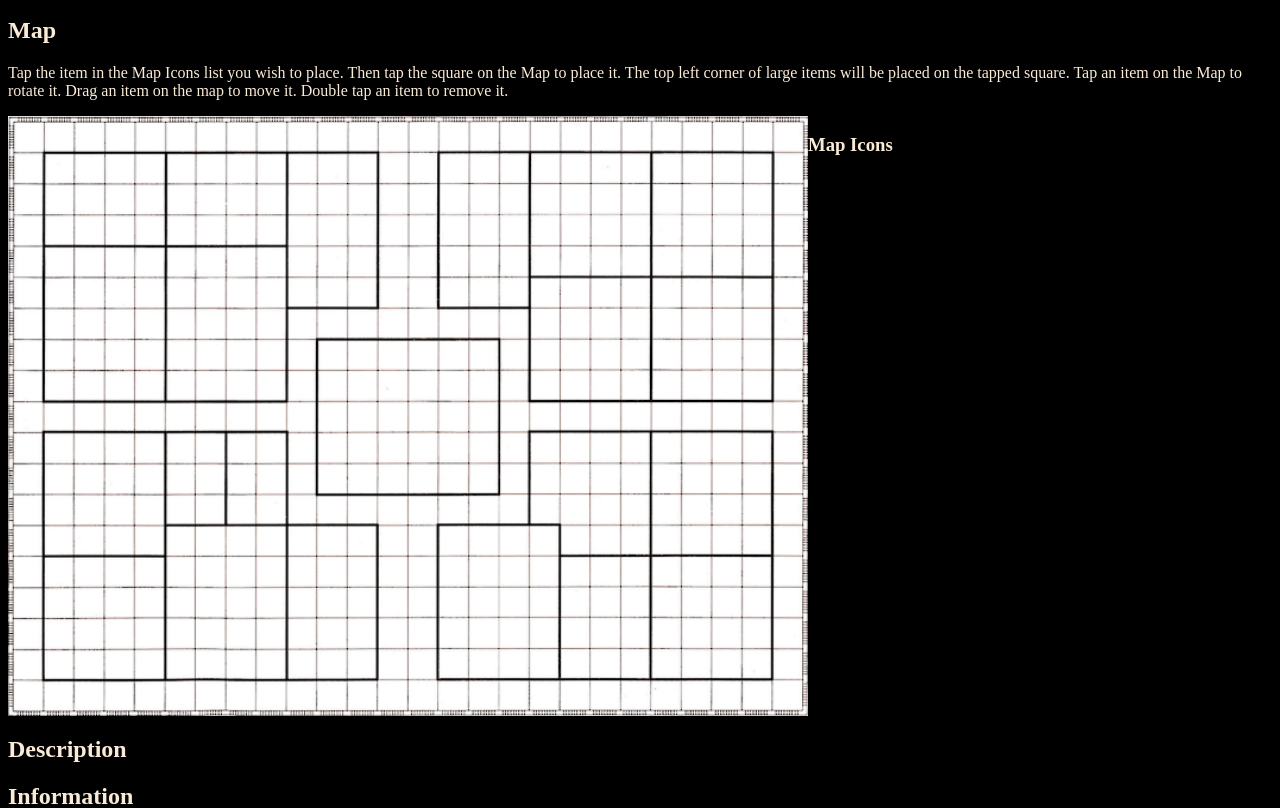
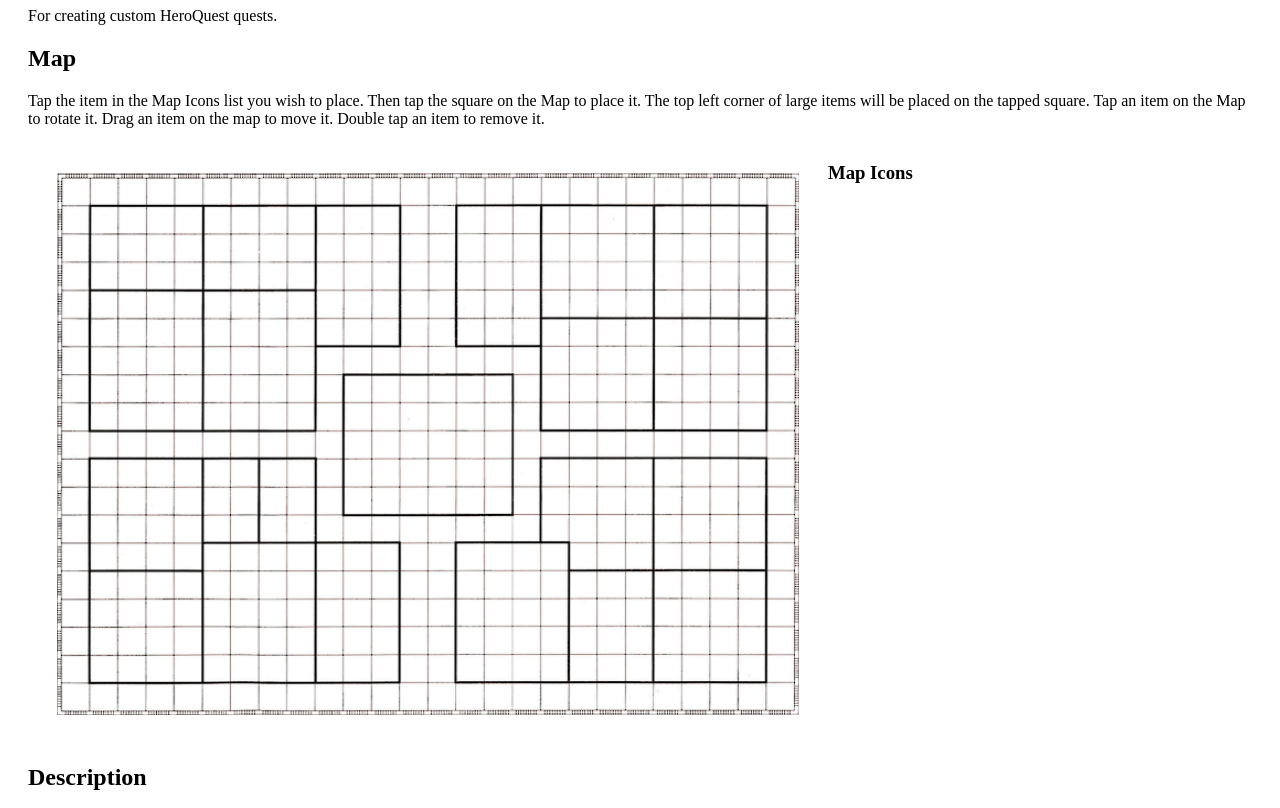
Before and after one commit to stevereuter/heroquest-quest-creator, a plain HTML site: page source/index.html in a window 1280 px wide. Shown: the part 101-909 px from the top of the page. Drawn offline with Linux system fonts and the light colour scheme.

Commit message:
Clean up

```diff
--- a/source/scripts/Draw.mjs
+++ b/source/scripts/Draw.mjs
@@ -1,11 +1,42 @@
 /** @format */
-// board 26 x 19
 export default class Draw {
+    #context;
+    #mapWidth;
+    #mapHeight;
+    #squareSize;
+
     constructor(canvas) {
-        this.context = canvas.getContext('2d');
+        this.#context = canvas.getContext('2d');
+        this.#mapWidth = 800;
+        this.#mapHeight = 600;
+        this.#squareSize = this.#mapWidth / 28;
     }
 
+    #getBoardPadding() {
+        return this.#squareSize * 2;
+    }
+
+    #getBoardWidth() {
+        const padding = this.#getBoardPadding();
+        return this.#mapWidth - padding;
+    }
+
+    #getBoardHeight() {
+        const padding = this.#getBoardPadding();
+        return this.#mapHeight - padding;
+    }
+
+    /**
+     * @description for drawing the 26 x 19 board with one space padding all around
+     * @param {img} image image element
+     */
     drawBoard(image) {
-        this.context.drawImage(image, 0, 0, 800, 600);
+        this.#context.drawImage(
+            image,
+            this.#squareSize,
+            this.#squareSize,
+            this.#getBoardWidth(),
+            this.#getBoardHeight()
+        );
     }
 }
--- a/source/scripts/index.js
+++ b/source/scripts/index.js
@@ -5,5 +5,14 @@ import { getImage } from './repository.mjs';
 const board = document.querySelector('#board');
 const draw = new Draw(board);
 
-const boardImage = await getImage('images/board.png');
+const boardImage = await getImage('board.png');
 draw.drawBoard(boardImage);
+
+const spritesheet = await getImage('spritesheet.png');
+spritesheet.style.position = 'absolute';
+// const block = spritesheet.cloneNode();
+// block.style.clip = 'rect(0px 130px 130px 0px)';
+// document.querySelector('body').appendChild(block);
+// const spear = spritesheet.cloneNode();
+// spear.style.clip = 'rect(0px 130px 260px 0px)';
+// document.querySelector('body').appendChild(spear);
--- a/source/scripts/repository.mjs
+++ b/source/scripts/repository.mjs
@@ -1,9 +1,10 @@
 /** @format */
 
-export async function getImage(path) {
-    return new Promise((resolve) => {
+export async function getImage(name) {
+    return new Promise((resolve, reject) => {
         const image = new Image();
-        image.src = path;
         image.onload = () => resolve(image);
+        image.onerror = reject;
+        image.src = `images/${name}`;
     });
 }
--- a/source/styles/index.css
+++ b/source/styles/index.css
@@ -1,8 +1,6 @@
-* {
-    background-color: black;
-    color: antiquewhite;
+body {
+    padding: 20px;
 }
-
 div.flex {
     display: flex;
 }
```
Also changed, not shown: source/images/spritesheet.png (added).
